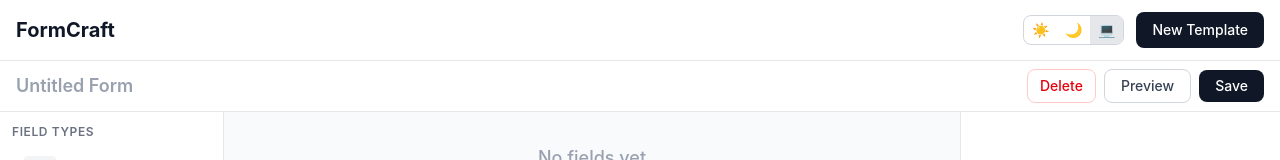
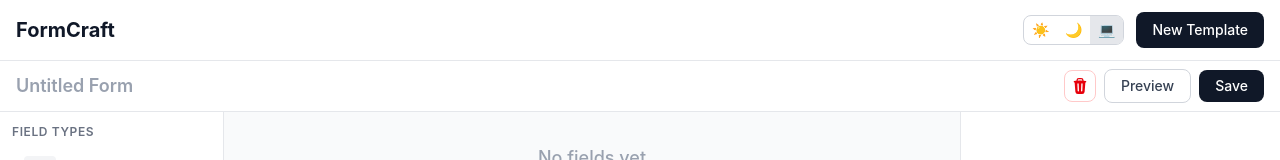
Before and after one commit to codxmayank/form-builder, a React (Vite) app: page /builder/new in a window 1280 px wide. Shown: the top 160 px of the page. Built offline with nearby package versions, Linux system fonts and the light colour scheme.

Commit message:
replace delete button text with trash icon

```diff
--- a/src/features/builder/BuilderLayout.tsx
+++ b/src/features/builder/BuilderLayout.tsx
@@ -59,9 +59,21 @@
             <button
               type="button"
               onClick={() => setConfirmingDelete(true)}
-              className="rounded-lg border border-red-200 px-3 py-1.5 text-sm font-medium text-red-600 hover:bg-red-50 dark:border-red-800 dark:text-red-400 dark:hover:bg-red-950"
+              className="rounded-lg border border-red-200 p-1.5 text-red-600 hover:bg-red-50 dark:border-red-800 dark:text-red-400 dark:hover:bg-red-950"
+              aria-label="Delete template"
             >
-              Delete
+              <svg
+                xmlns="http://www.w3.org/2000/svg"
+                viewBox="0 0 20 20"
+                fill="currentColor"
+                className="h-4.5 w-4.5"
+              >
+                <path
+                  fillRule="evenodd"
+                  d="M8.75 1A2.75 2.75 0 006 3.75v.443c-.795.077-1.584.176-2.365.298a.75.75 0 10.23 1.482l.149-.022.841 10.518A2.75 2.75 0 007.596 19h4.807a2.75 2.75 0 002.742-2.53l.841-10.519.149.023a.75.75 0 00.23-1.482A41.03 41.03 0 0014 4.193V3.75A2.75 2.75 0 0011.25 1h-2.5zM10 4c.84 0 1.673.025 2.5.075V3.75c0-.69-.56-1.25-1.25-1.25h-2.5c-.69 0-1.25.56-1.25 1.25v.325C8.327 4.025 9.16 4 10 4zM8.58 7.72a.75.75 0 00-1.5.06l.3 7.5a.75.75 0 101.5-.06l-.3-7.5zm4.34.06a.75.75 0 10-1.5-.06l-.3 7.5a.75.75 0 101.5.06l.3-7.5z"
+                  clipRule="evenodd"
+                />
+              </svg>
             </button>
             <button
               type="button"
@@ -107,9 +119,21 @@
             <button
               type="button"
               onClick={() => setConfirmingDelete(true)}
-              className="rounded-lg border border-red-200 px-2.5 py-1.5 text-xs font-medium text-red-600 hover:bg-red-50 dark:border-red-800 dark:text-red-400 dark:hover:bg-red-950"
+              className="rounded-lg border border-red-200 p-1.5 text-red-600 hover:bg-red-50 dark:border-red-800 dark:text-red-400 dark:hover:bg-red-950"
+              aria-label="Delete template"
             >
-              Delete
+              <svg
+                xmlns="http://www.w3.org/2000/svg"
+                viewBox="0 0 20 20"
+                fill="currentColor"
+                className="h-4 w-4"
+              >
+                <path
+                  fillRule="evenodd"
+                  d="M8.75 1A2.75 2.75 0 006 3.75v.443c-.795.077-1.584.176-2.365.298a.75.75 0 10.23 1.482l.149-.022.841 10.518A2.75 2.75 0 007.596 19h4.807a2.75 2.75 0 002.742-2.53l.841-10.519.149.023a.75.75 0 00.23-1.482A41.03 41.03 0 0014 4.193V3.75A2.75 2.75 0 0011.25 1h-2.5zM10 4c.84 0 1.673.025 2.5.075V3.75c0-.69-.56-1.25-1.25-1.25h-2.5c-.69 0-1.25.56-1.25 1.25v.325C8.327 4.025 9.16 4 10 4zM8.58 7.72a.75.75 0 00-1.5.06l.3 7.5a.75.75 0 101.5-.06l-.3-7.5zm4.34.06a.75.75 0 10-1.5-.06l-.3 7.5a.75.75 0 101.5.06l.3-7.5z"
+                  clipRule="evenodd"
+                />
+              </svg>
             </button>
             <button
               type="button"
--- a/src/features/templates/TemplatesList.tsx
+++ b/src/features/templates/TemplatesList.tsx
@@ -92,9 +92,21 @@
                     e.stopPropagation();
                     setDeletingId(t.id);
                   }}
-                  className="rounded bg-red-50 px-3 py-1.5 text-xs font-medium text-red-600 hover:bg-red-100 dark:bg-red-950 dark:text-red-400 dark:hover:bg-red-900"
+                  className="rounded bg-red-50 p-1.5 text-red-600 hover:bg-red-100 dark:bg-red-950 dark:text-red-400 dark:hover:bg-red-900"
+                  aria-label="Delete template"
                 >
-                  Delete
+                  <svg
+                    xmlns="http://www.w3.org/2000/svg"
+                    viewBox="0 0 20 20"
+                    fill="currentColor"
+                    className="h-4 w-4"
+                  >
+                    <path
+                      fillRule="evenodd"
+                      d="M8.75 1A2.75 2.75 0 006 3.75v.443c-.795.077-1.584.176-2.365.298a.75.75 0 10.23 1.482l.149-.022.841 10.518A2.75 2.75 0 007.596 19h4.807a2.75 2.75 0 002.742-2.53l.841-10.519.149.023a.75.75 0 00.23-1.482A41.03 41.03 0 0014 4.193V3.75A2.75 2.75 0 0011.25 1h-2.5zM10 4c.84 0 1.673.025 2.5.075V3.75c0-.69-.56-1.25-1.25-1.25h-2.5c-.69 0-1.25.56-1.25 1.25v.325C8.327 4.025 9.16 4 10 4zM8.58 7.72a.75.75 0 00-1.5.06l.3 7.5a.75.75 0 101.5-.06l-.3-7.5zm4.34.06a.75.75 0 10-1.5-.06l-.3 7.5a.75.75 0 101.5.06l.3-7.5z"
+                      clipRule="evenodd"
+                    />
+                  </svg>
                 </button>
               </div>
             </div>
--- a/src/pages/InstancesPage.tsx
+++ b/src/pages/InstancesPage.tsx
@@ -136,9 +136,21 @@
                         <button
                           type="button"
                           onClick={() => setDeletingId(instance.id)}
-                          className="text-xs font-medium text-red-500 hover:text-red-600"
+                          className="text-red-500 hover:text-red-600"
+                          aria-label="Delete submission"
                         >
-                          Delete
+                          <svg
+                            xmlns="http://www.w3.org/2000/svg"
+                            viewBox="0 0 20 20"
+                            fill="currentColor"
+                            className="h-4 w-4"
+                          >
+                            <path
+                              fillRule="evenodd"
+                              d="M8.75 1A2.75 2.75 0 006 3.75v.443c-.795.077-1.584.176-2.365.298a.75.75 0 10.23 1.482l.149-.022.841 10.518A2.75 2.75 0 007.596 19h4.807a2.75 2.75 0 002.742-2.53l.841-10.519.149.023a.75.75 0 00.23-1.482A41.03 41.03 0 0014 4.193V3.75A2.75 2.75 0 0011.25 1h-2.5zM10 4c.84 0 1.673.025 2.5.075V3.75c0-.69-.56-1.25-1.25-1.25h-2.5c-.69 0-1.25.56-1.25 1.25v.325C8.327 4.025 9.16 4 10 4zM8.58 7.72a.75.75 0 00-1.5.06l.3 7.5a.75.75 0 101.5-.06l-.3-7.5zm4.34.06a.75.75 0 10-1.5-.06l-.3 7.5a.75.75 0 101.5.06l.3-7.5z"
+                              clipRule="evenodd"
+                            />
+                          </svg>
                         </button>
                       </div>
                     </td>
```
